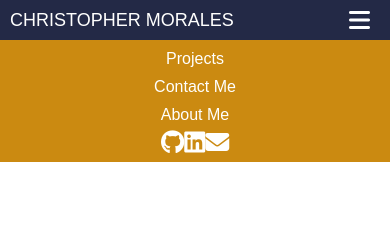
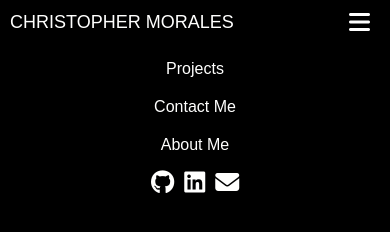
Before and after one commit to christophermoraleswebdev/Portfolio, a plain HTML site: page index.html in a window 390 px wide. Both pictures are taken after a click on the element 359 px from the left and 20 px from the top of the page. Drawn offline with Linux system fonts and the light colour scheme.

Commit message:
Completed the NavBar

```diff
--- a/index.html
+++ b/index.html
@@ -36,19 +36,19 @@
             <i class="fas fa-bars"></i>
       </div>
 </nav>
-
+<!-- Drop Down  -->
 <div class="menu">
       <div class="menu-item"><a href="#">Projects</a></div>
       <div class="menu-item"><a href="#">Contact Me</a></div>
       <div class="menu-item"><a href="#">About Me</a></div>
       <div class="hamburger-icons">
-            <a href="#">
+            <a href="#" class="menu-icons">
                   <i class="fab fa-github fa-xl"></i>
             </a>
-            <a href="#">
+            <a href="#" class="menu-icons">
                   <i class="fab fa-linkedin fa-xl"></i>
             </a>
-            <a href="#">
+            <a href="#" class="menu-icons">
                   <i class="fas fa-envelope fa-xl"></i>
             </a>
       </div>
--- a/styles.css
+++ b/styles.css
@@ -7,6 +7,7 @@
 
     /* Body styles */
     body {
+      background-color: black;
       display: flex;
       flex-direction: column;
       margin: 0;
@@ -20,8 +21,9 @@
       justify-content: space-between;
       align-items: center;
       padding: 10px;
-      height: 40px;
-      background-color: #232946;
+      height: 45px;
+      background-color: black;
+      box-shadow: 0px 1px 2px rgba(255, 255, 255, 0.5);
     }
 
     .name {
@@ -33,6 +35,13 @@
     a {
       text-decoration: none;
       color: #fffffe;
+      transition: font-size .4s ease-out;
+    }
+
+    a:hover {
+      color: #fffffe;
+      font-size: 22px;
+      text-decoration: underline;
     }
 
     .nav-links {
@@ -42,6 +51,7 @@
       font-size: 18px;
       width: 40%;
     }
+
 
     .icons {
       display: flex;
@@ -93,31 +103,37 @@
     }
 
     /* Media query for smaller screens */
-    @media screen and (max-width: 720px) {
+    @media screen and (max-width: 760px) {
       .nav-links,
       .icons {
         display: none;
       }
-
       .menu-toggle {
         display: block;
       }
 
+      .menu-open .menu {
+        display: flex;
+        flex-direction: column;
+        justify-content: center;
+        align-items: center;
+      }
+
       .menu-open {
-        color: black;
+        background-color: black;
         display: flex;
         flex-direction: column;
         justify-content: center;
         align-items: center;
         position: relative;
       }
-
-      .menu-open .hamburger-icons {
+      .hamburger-icons {
         display: flex;
       }
-
-      .menu-open .menu {
-        display: block;
-        margin: 10px 0;
+      .menu-item {
+        padding: 5px 0;
+      }
+      .menu-icons {
+        padding: 5px 5px;
       }
     }
```
